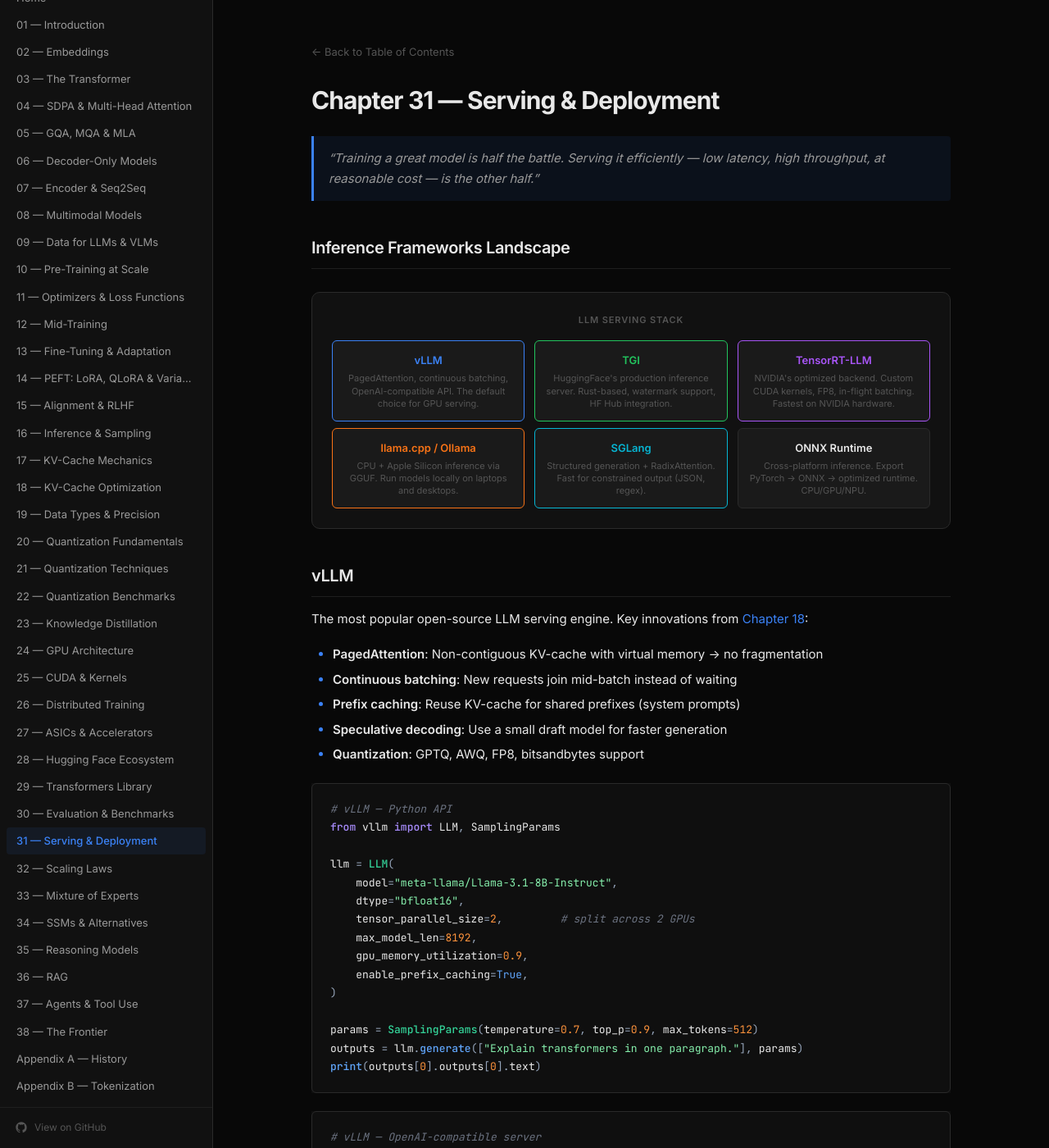
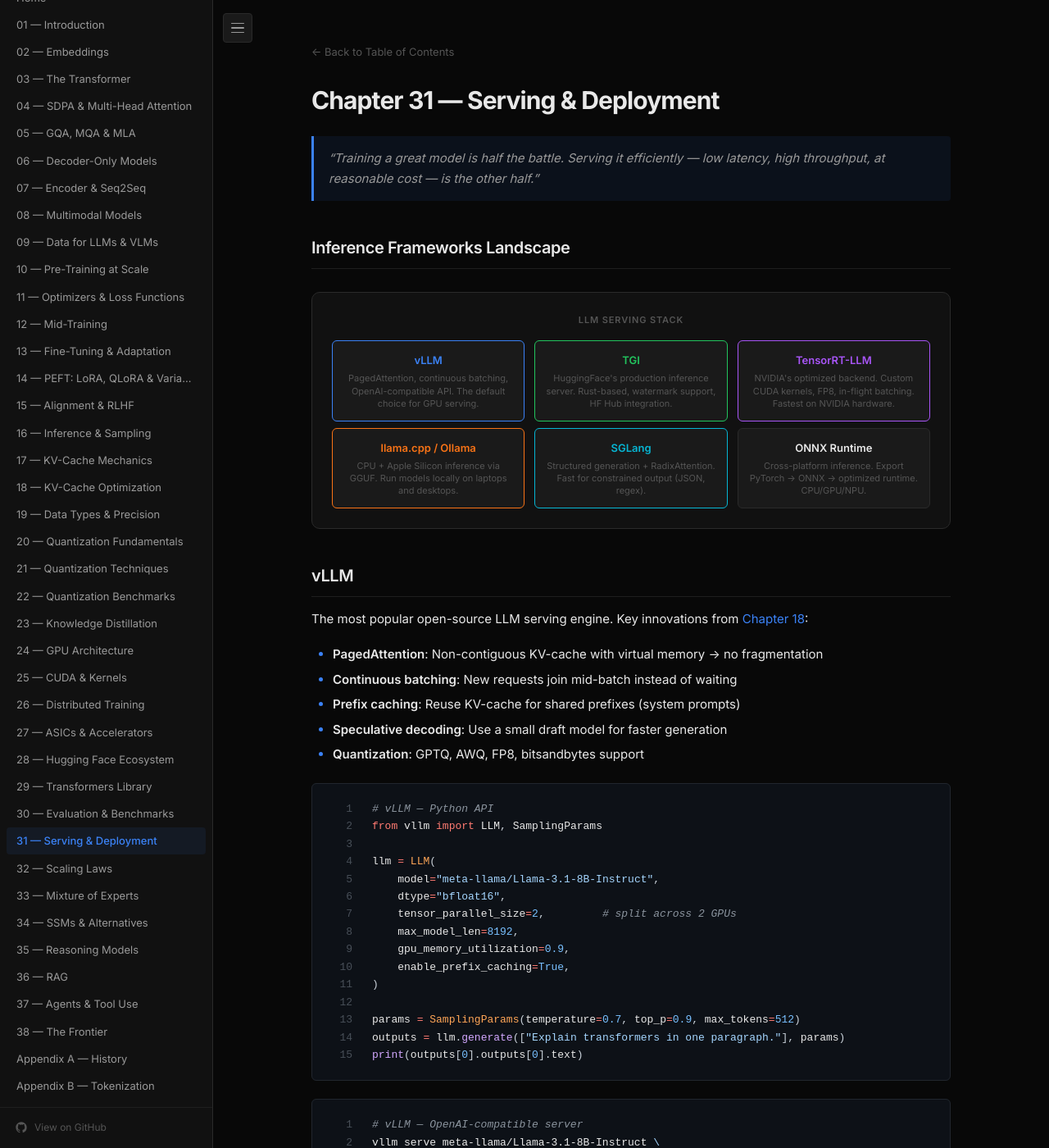
Before and after one commit to karam-nus/language-modelling, a Jekyll site: the page built from 31_serving_and_deployment.md, in a window 1280 px wide and 1400 px high. Shown: the whole window at 82% size. Built offline with Jekyll 4.4.1, drawn with Linux system fonts in a browser that asks for light colours; some of the changed text lies outside the part shown.

Commit message:
feat: MathJax, sidebar toggle desktop, GitHub Dark code theme, line numbers, image CSS, PE SVGs
Agent-Logs-Url: https://github.com/karam-nus/language-modelling/sessions/57f9ae6d-b01c-41eb-8bab-d5e3b958d459

Co-authored-by: karam-nus <20185103+karam-nus@users.noreply.github.com>

```diff
--- a/_config.yml
+++ b/_config.yml
@@ -15,7 +15,7 @@ kramdown:
     span:
       line_numbers: false
     block:
-      line_numbers: false
+      line_numbers: true
 
 plugins:
   - jekyll-relative-links
--- a/_layouts/default.html
+++ b/_layouts/default.html
@@ -9,6 +9,18 @@
   <link rel="preconnect" href="https://fonts.gstatic.com" crossorigin>
   <link href="https://fonts.googleapis.com/css2?family=Inter:wght@400;500;600;700&family=JetBrains+Mono:wght@400;500&display=swap" rel="stylesheet">
   <link rel="stylesheet" href="{{ '/assets/css/style.css' | relative_url }}">
+  <script>
+    window.MathJax = {
+      tex: {
+        inlineMath: [['$', '$'], ['\\(', '\\)']],
+        displayMath: [['$$', '$$'], ['\\[', '\\]']],
+        processEscapes: true
+      },
+      options: { skipHtmlTags: ['script','noscript','style','textarea','pre','code'] },
+      svg: { fontCache: 'global' }
+    };
+  </script>
+  <script src="https://cdn.jsdelivr.net/npm/mathjax@3/es5/tex-svg.js" async></script>
 </head>
 <body>
   <button class="sidebar-toggle" id="sidebarToggle" aria-label="Toggle navigation">
--- a/assets/css/style.css
+++ b/assets/css/style.css
@@ -172,7 +172,7 @@ body {
 
 /* --- Mobile sidebar toggle --- */
 .sidebar-toggle {
-  display: none;
+  display: flex;
   position: fixed;
   top: 1rem;
   left: 1rem;
@@ -226,6 +226,32 @@ body {
   display: flex;
   flex-direction: column;
   min-height: 100vh;
+  transition: margin-left 250ms ease;
+}
+
+/* Desktop sidebar collapsed state */
+.layout.sidebar-collapsed .sidebar {
+  transform: translateX(-100%);
+}
+
+.layout.sidebar-collapsed .main-content {
+  margin-left: 0;
+}
+
+/* On desktop, position toggle so it doesn't overlap content when sidebar visible */
+@media (min-width: 769px) {
+  .sidebar-toggle {
+    left: calc(var(--sidebar-width) + 0.75rem);
+    transition: left 250ms ease, background-color var(--transition), border-color var(--transition);
+  }
+
+  .layout.sidebar-collapsed .sidebar-toggle {
+    left: 1rem;
+  }
+
+  .sidebar {
+    transition: transform 250ms ease;
+  }
 }
 
 .content {
@@ -390,8 +416,8 @@ body {
 }
 
 .content pre {
-  background: var(--bg-code);
-  border: 1px solid var(--border);
+  background: #0d1117;
+  border: 1px solid #21262d;
   border-radius: var(--radius);
   padding: 1.25rem 1.375rem;
   overflow-x: auto;
@@ -416,36 +442,91 @@ body {
   white-space: pre;
 }
 
-/* --- Rouge syntax highlighting (dark theme) --- */
-.highlight { background: var(--bg-code); }
+/* --- GitHub Dark syntax highlighting (Rouge) --- */
+.highlight { background: #0d1117; border-radius: var(--radius); }
 
-.highlight .c, .highlight .cd, .highlight .cm, .highlight .c1, .highlight .cs { color: #6b7280; font-style: italic; }
-.highlight .err { color: #f87171; }
-.highlight .k, .highlight .kc, .highlight .kd, .highlight .kn, .highlight .kp, .highlight .kr, .highlight .kt { color: #a78bfa; font-weight: 500; }
-.highlight .o { color: #94a3b8; }
-.highlight .p { color: #94a3b8; }
-.highlight .na { color: #34d399; }
-.highlight .nb { color: #60a5fa; }
-.highlight .nc { color: #34d399; font-weight: 500; }
-.highlight .no { color: #3b82f6; }
-.highlight .nd { color: #3b82f6; }
-.highlight .ni { color: #e5e7eb; }
-.highlight .ne { color: #f87171; }
-.highlight .nf { color: #60a5fa; font-weight: 500; }
-.highlight .nl { color: #e5e7eb; }
-.highlight .nn { color: #34d399; }
-.highlight .nt { color: #60a5fa; }
-.highlight .nv { color: #e5e7eb; }
-.highlight .ow { color: #a78bfa; }
-.highlight .w { color: #e5e7eb; }
+.highlight .c, .highlight .cd, .highlight .cm,
+.highlight .c1, .highlight .cs { color: #8b949e; font-style: italic; }
+.highlight .err { color: #f85149; }
+.highlight .k, .highlight .kc, .highlight .kd,
+.highlight .kn, .highlight .kp, .highlight .kr,
+.highlight .kt { color: #ff7b72; font-weight: 500; }
+.highlight .o, .highlight .ow { color: #ff7b72; }
+.highlight .p { color: #c9d1d9; }
+.highlight .na { color: #79c0ff; }
+.highlight .nb { color: #79c0ff; }
+.highlight .nc { color: #ffa657; font-weight: 500; }
+.highlight .no { color: #79c0ff; }
+.highlight .nd { color: #d2a8ff; }
+.highlight .ni { color: #c9d1d9; }
+.highlight .ne { color: #f85149; }
+.highlight .nf, .highlight .fm { color: #d2a8ff; font-weight: 500; }
+.highlight .nl { color: #c9d1d9; }
+.highlight .nn { color: #ffa657; }
+.highlight .nt { color: #7ee787; }
+.highlight .nv, .highlight .vc,
+.highlight .vg, .highlight .vi { color: #c9d1d9; }
+.highlight .w { color: #c9d1d9; }
 .highlight .l, .highlight .ld, .highlight .m, .highlight .mb, .highlight .mf,
-.highlight .mh, .highlight .mi, .highlight .mo { color: #fb923c; }
+.highlight .mh, .highlight .mi, .highlight .mo { color: #79c0ff; }
 .highlight .s, .highlight .sb, .highlight .sc, .highlight .sd, .highlight .s2,
 .highlight .se, .highlight .sh, .highlight .si, .highlight .sx, .highlight .sr,
-.highlight .s1, .highlight .ss { color: #86efac; }
-.highlight .bp { color: #60a5fa; }
-.highlight .vc, .highlight .vg, .highlight .vi { color: #e5e7eb; }
-.highlight .il { color: #fb923c; }
+.highlight .s1, .highlight .ss { color: #a5d6ff; }
+.highlight .bp { color: #79c0ff; }
+.highlight .il { color: #79c0ff; }
+
+/* --- Line numbers (rouge-table layout) --- */
+.highlight .rouge-table {
+  width: 100%;
+  border: none;
+  border-radius: 0;
+  margin: 0;
+  font-size: inherit;
+  background: transparent;
+}
+
+.highlight .rouge-table td {
+  padding: 0;
+  border: none;
+  background: transparent;
+  vertical-align: top;
+}
+
+.highlight .rouge-table tbody tr:hover {
+  background: transparent;
+}
+
+.highlight .rouge-gutter {
+  width: 3em;
+  padding-right: 0.75rem !important;
+  text-align: right;
+  user-select: none;
+  -webkit-user-select: none;
+}
+
+.highlight .rouge-gutter pre {
+  background: transparent;
+  border: none;
+  padding: 0;
+  margin: 0;
+  color: #484f58;
+  font-size: inherit;
+  line-height: inherit;
+}
+
+.highlight .rouge-code {
+  padding-left: 0.75rem !important;
+  border-left: 1px solid #21262d;
+}
+
+.highlight .rouge-code pre {
+  background: transparent;
+  border: none;
+  padding: 0;
+  margin: 0;
+  font-size: inherit;
+  line-height: inherit;
+}
 
 /* ============================================================
    Tables
@@ -991,6 +1072,42 @@ body {
 }
 
 /* ============================================================
+   Images
+   ============================================================ */
+
+.content img {
+  max-width: 100%;
+  height: auto;
+  display: block;
+  margin: 1.75rem auto;
+  border-radius: var(--radius);
+  border: 1px solid var(--border);
+  background: var(--bg-surface);
+}
+
+.content p > img:only-child {
+  margin: 1.75rem auto;
+}
+
+/* Captioned image wrapper */
+.img-caption {
+  text-align: center;
+  margin: 1.75rem 0;
+}
+
+.img-caption img {
+  margin: 0 auto 0.5rem;
+}
+
+.img-caption figcaption,
+.img-caption p {
+  font-size: 0.8125rem;
+  color: var(--text-muted);
+  font-style: italic;
+  margin: 0;
+}
+
+/* ============================================================
    Special elements
    ============================================================ */
 
@@ -1021,8 +1138,6 @@ body {
    ============================================================ */
 
 @media (max-width: 768px) {
-  .sidebar-toggle { display: flex; }
-
   .sidebar {
     transform: translateX(-100%);
     transition: transform 250ms ease;
@@ -1047,11 +1162,14 @@ body {
 
   .main-content { margin-left: 0; }
 
+  /* On mobile toggle stays at left: 1rem regardless */
+  .sidebar-toggle { left: 1rem !important; }
+
   .content { padding: 4.5rem 1.25rem 3rem; }
   .content-footer { padding: 1rem 1.25rem; }
   .content h1 { font-size: 1.5rem; }
   .content h2 { font-size: 1.125rem; }
-  .content pre { font-size: 0.75rem; padding: 1rem; }
+  .content pre { font-size: 0.75rem; padding: 1rem; background: #0d1117; }
 
   .diagram-grid.cols-3,
   .diagram-grid.cols-4 {
```
Also changed, not shown: other parts of _layouts/default.html (+30 -7 lines), assets/images/mrope_grid.svg (added), assets/images/rope_rotation.svg (added), assets/images/sinusoidal_pe.svg (added).
